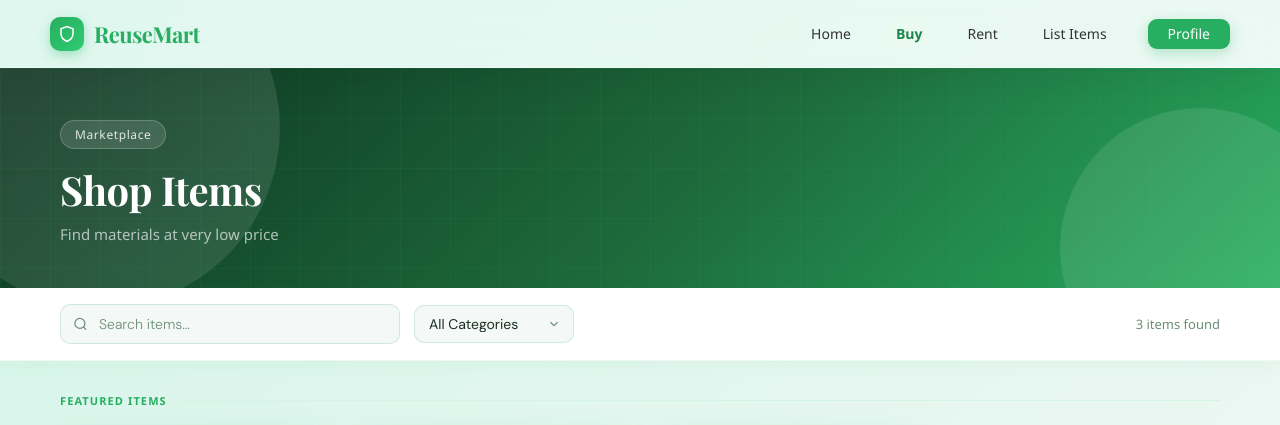
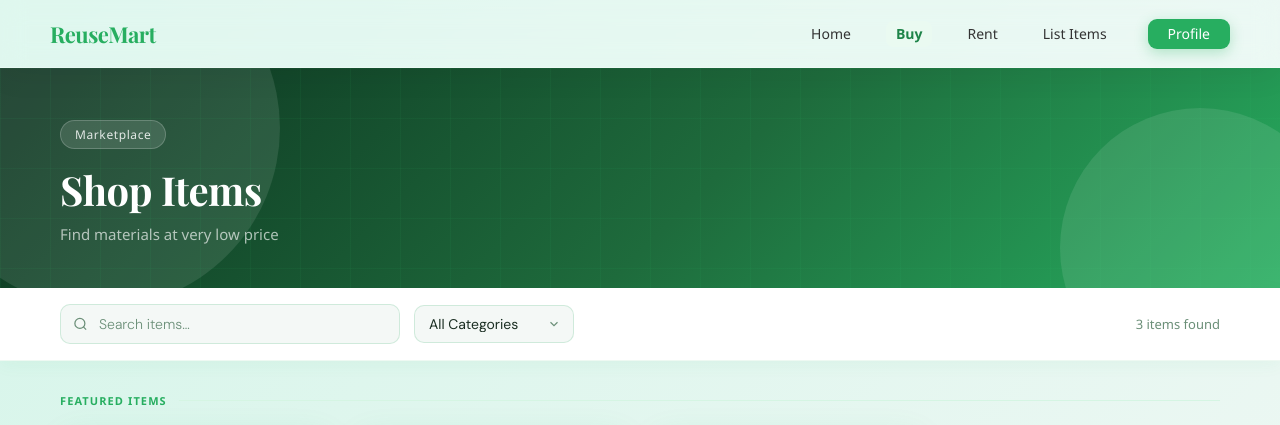
Before and after one commit to vishnudevdeepak/reusewww, a plain HTML site: page materials.html in a window 1280 px wide. Shown: the top 425 px of the page. Drawn offline with nearby package versions, Linux system fonts and the light colour scheme; grey boxes are pictures that could not be loaded.

Commit message:
Add files via upload

```diff
--- a/materials.html
+++ b/materials.html
@@ -374,9 +374,7 @@ body {
 <!-- NAVBAR -->
 <nav class="navbar glass" id="navbar">
   <div class="logo">
-    <div class="logo-icon">
-      <svg viewBox="0 0 24 24"><path d="M12 22s8-4 8-10V5l-8-3-8 3v7c0 6 8 10 8 10z"/></svg>
-    </div>
+
     <h2><span>ReuseMart</span></h2>
   </div>
   <div class="nav-links">
```
Also changed, not shown: home.html (+2 -1 lines).
